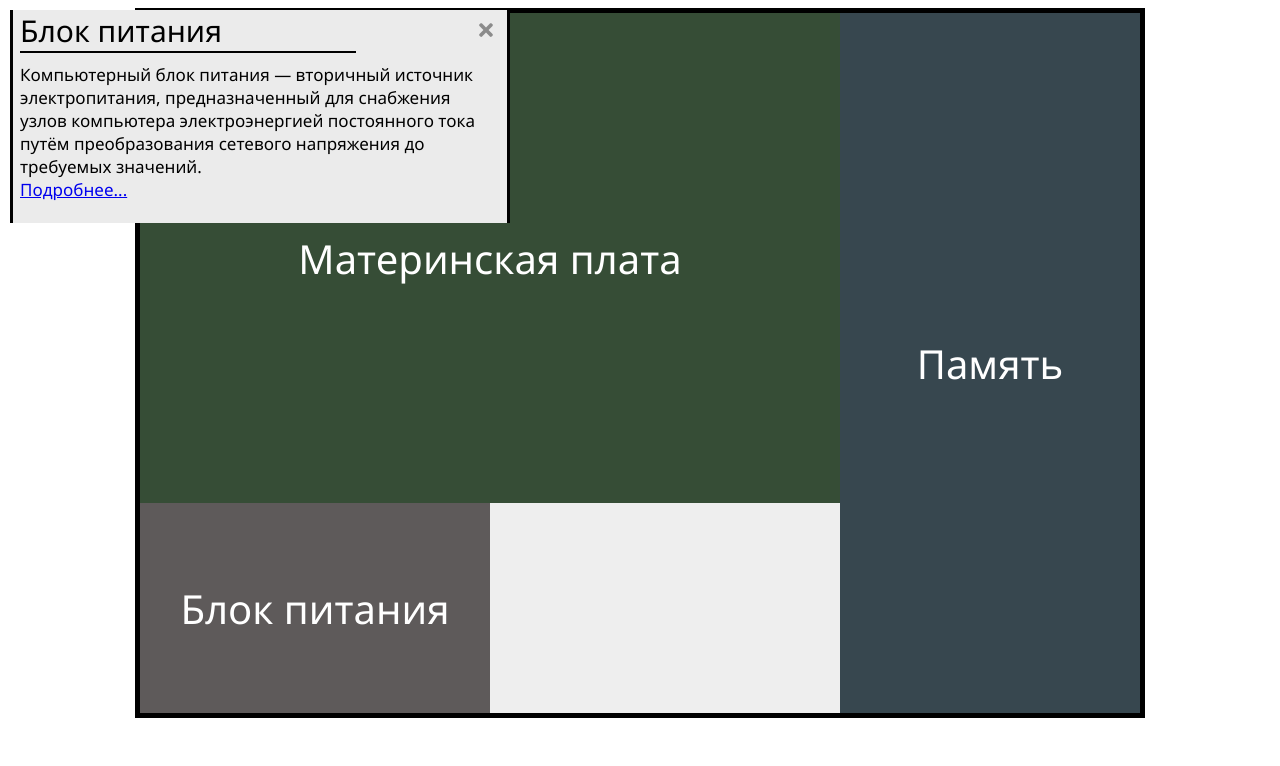
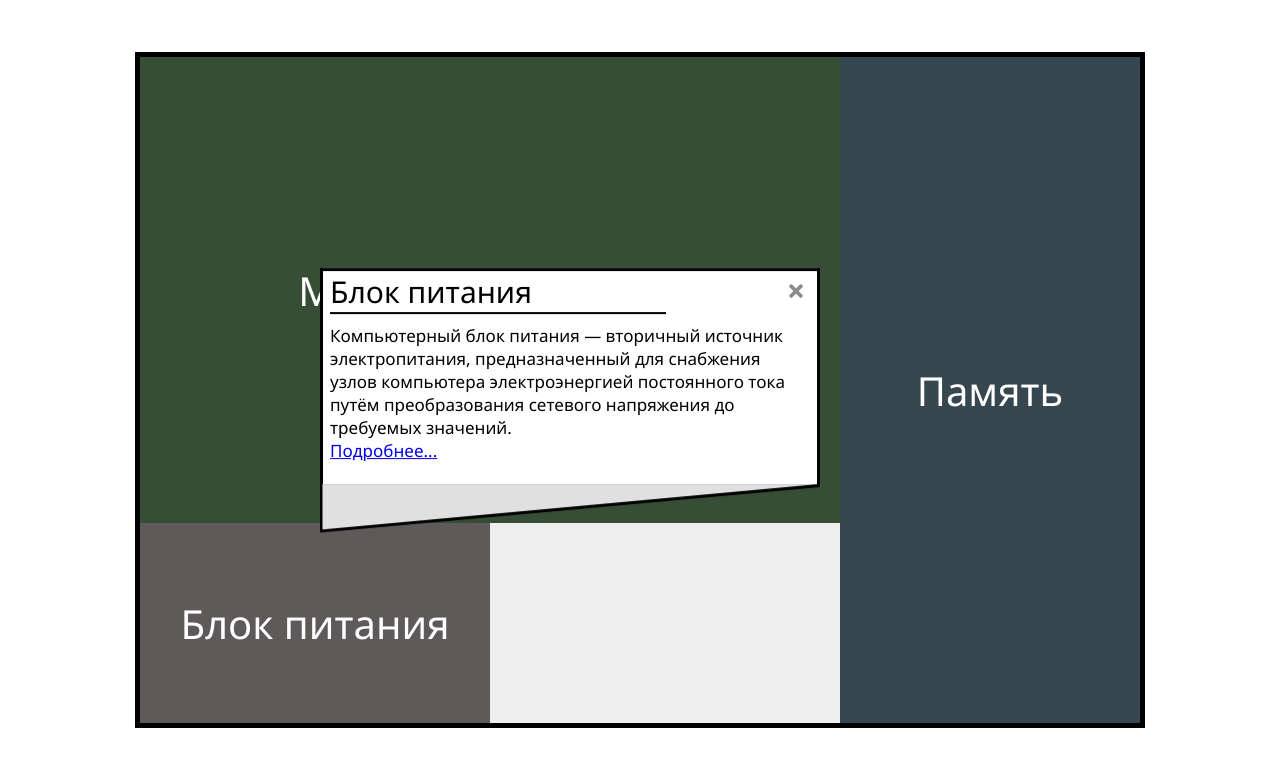
Before and after one commit to Yarishe/schoolProject, a plain HTML site: page new_index.html in a window 1280 px wide. Both pictures are taken after a click on the element "Блок питания". Shown: the top 766 px of the page. Drawn offline with Linux system fonts and the light colour scheme.

Commit message:
added info window auto relocation feature and device pointer

```diff
--- a/css/new_style.css
+++ b/css/new_style.css
@@ -17,29 +17,37 @@ main {
     justify-content: space-between;
 }
 
-#returnBtn {
+.rb-wrapper {
     width: 150px;
+    display: flex;
+    padding-top: 10px;
 }
 
-#returnBtn svg {
+#returnBtn {
     width: 40px;
     height: 40px;
     text-align: center;
     margin-right: 10px;
-    margin-top: 10px;
-    color: rgb(110, 110, 110);
+    color: #6e6e6e;
     font-size: 30px;
+    cursor: pointer;
 }
 
-/* Center ::after's content vertically ! */
-#returnBtn::after {
-    content: "Назад";
+.rb-title {
     font-size: 25px;
     transition: 0.25s all;
+    transition: 0s display;
     opacity: 0;
+    display: flex;
+    align-items: center;
+    cursor: default;
 }
 
-#returnBtn:hover::after {
+#returnBtn:hover {
+    color: #000;
+}
+
+#returnBtn:hover ~ .rb-title {
     opacity: 1;
 }
 
@@ -70,7 +78,6 @@ main {
 /* Motherboard */
 #motherBoard-detailed {
     border: 5px solid #000;
-    transform: skew(-30deg);
     display: flex;
     flex-direction: column;
     background-color: #364d36;
@@ -88,6 +95,7 @@ main {
     width: 60%;
     height: 40%;
     align-self: center;
+    display: flex;
 }
 
 /* ---- Devices ---- */
@@ -127,8 +135,8 @@ main {
 
 .CPU-wrapper {
     width: 20%;
-    height: 25%;
-    align-self: center;
+    height: 30%;
+    align-self: flex-end;
 }
 
 .device[data-name="CPU"] {
@@ -147,7 +155,7 @@ main {
     transition: 0.2s all;
 }
 
-.cooler-moved {
+.remove {
     transform: translateY(-210%) !important;
 
     -webkit-box-shadow: 19px 30px 57px -25px rgba(0,0,0,0.57);
@@ -172,6 +180,7 @@ main {
     height: 15%;
     background-color: #686666;
     font-size: 25px;
+    align-self: center;
 }
 
 /* ================================== */
@@ -196,19 +205,51 @@ main {
 }
 
 /* ---- Info window ---- */
+.iw-outerWrapper {
+    width: 1000px;
+    height: 700px;
+    margin: 0 auto;
+    transform: translateY(-100.7%);
+    pointer-events: none;
+}
+
 #infoWindow {
     width: 500px;
     height: auto;
-    position: absolute;
-    background-color: #ebebeb;
-    left: 10px;
-    top: 10px;
+    position: relative;
+    display: flex;
+    flex-direction: column;
+    pointer-events: all;
 }
 
-.iw-wrapper {
+.pointerAtBottom {
+    flex-direction: column-reverse !important;
+}
+
+.pointerReversed {
+    -moz-transform: scaleX(-1);
+    -o-transform: scaleX(-1);
+    -webkit-transform: scaleX(-1);
+    transform: scaleX(-1);
+}
+
+#bubblePointer-top {
+    display: block;
+}
+
+#iw-innerWrapper {
     padding: 0px 7px 7px 7px;
     border-left: 3px solid #000;
     border-right: 3px solid #000;
+    background-color: #fff;
+}
+
+.topBorder {
+    border-top: 3px solid #000;
+}
+
+.bottomBorder {
+    border-bottom: 3px solid #000;
 }
 
 .top-section {
@@ -229,6 +270,7 @@ main {
     top: 10px;
     left: 25%;
     color: #8b8b8b;
+    cursor: pointer;
 }
 
 #windowCloseBtn:hover {
@@ -259,6 +301,7 @@ main {
     border-radius: 5px;
     font-size: 15px;
     font-weight: bold;
+    cursor: pointer;
 }
 
 .btn:hover {
--- a/js/new_main.js
+++ b/js/new_main.js
@@ -5,6 +5,7 @@ const
 
     infWindow = {
         elem: document.getElementById('infoWindow'),
+        wrapper: document.getElementById('iw-innerWrapper'),
 
         current: undefined,
         title: document.getElementById('title'),
@@ -13,15 +14,95 @@ const
 
         detailBtn: document.getElementById('detailBtn'),
         removeBtn: document.getElementById('removeBtn'),
-        closeBtn: document.getElementById('windowCloseBtn')
+        closeBtn: document.getElementById('windowCloseBtn'),
+
+        setPosition: function(cords) {
+            let
+                left = cords[0],
+                top = cords[1];
+            this.elem.setAttribute('style', 'left: ' + left + '% ; top: ' + top + '% ;');
+        },
+
+        setBorder: function(pointerPos) {
+            if (pointerPos != 'top') {
+                this.wrapper.classList.remove('bottomBorder');
+                this.wrapper.classList.add('topBorder');
+            }
+                else if (pointerPos != 'bottom') {
+                    this.wrapper.classList.remove('topBorder');
+                    this.wrapper.classList.add('bottomBorder');
+                }
+        }
+    },
+
+    bubblePointer = {
+        elem: document.getElementById('bubblePointer'),
+        context: function() {
+            return this.elem.getContext('2d');
+        },
+
+        draw: function(pos) {
+            let
+                ctx = this.context(),
+                width = 500,
+                height = 50;
+
+            ctx.lineWidth = 3;
+            ctx.fillStyle = '#e0e0e0';
+
+            if (pos == 'top') {
+                ctx.beginPath();
+                ctx.moveTo(1, height);
+                ctx.lineTo(1, 3);
+                ctx.lineTo(width + 15, height);
+                ctx.fill();
+                ctx.stroke();
+            }
+
+            if (pos == 'bottom') {
+                ctx.beginPath();
+                ctx.moveTo(1, 0);
+                ctx.lineTo(1, height - 3);
+                ctx.lineTo(width + 15, 0);
+                ctx.fill();
+                ctx.stroke();
+            }
+        },
+
+        clear: function() {
+            let
+                ctx = this.context(),
+                width = 500,
+                height = 50;
+
+            ctx.clearRect(0, 0, width, height);
+        },
+
+        setPosition: function(pos) {
+            if (pos == 'top') {
+                infWindow.elem.classList.remove('pointerAtBottom');
+            }
+
+            if (pos == 'bottom') {
+                infWindow.elem.classList.add('pointerAtBottom');
+            }
+        },
+
+        setHeading: function(heading) {
+            if (heading == 'left') {
+                this.elem.classList.remove('pointerReversed');
+            }
+
+            if (heading == 'right') {
+                this.elem.classList.add('pointerReversed');
+            }
+        }
     };
 
 var
     currentDetailElem;
 
-
-
-//Обработчики событий--------
+//Event listeners--------
 returnBtn.addEventListener('click', function(){
     show(mainPC);
     hide(returnBtn);
@@ -31,6 +112,7 @@ returnBtn.addEventListener('click', function(){
 
 for (let i = 0; i < device.length; i++) {
     device[i].addEventListener('click', function() {
+        clearInfWindow();
         genInfWindow(device[i]);
     })
 }
@@ -65,7 +147,7 @@ infWindow.removeBtn.addEventListener('click', function() {
         }
 })
 
-//Генератор окон--------
+//Info window generator--------
 function genInfWindow (currentDevice) {
     let
         name = currentDevice.dataset.name;
@@ -78,12 +160,23 @@ function genInfWindow (currentDevice) {
     infWindow.descr.innerHTML = info.descr;
     infWindow.url.setAttribute('href', info.url);
 
+    bubblePointer.setPosition(info.bubblePointerPosition);
+    bubblePointer.clear();
+    bubblePointer.draw(info.bubblePointerPosition);
+    bubblePointer.setHeading(info.bubblePointerHeading);
+
+    infWindow.setPosition(info.infWindowCords);
+    infWindow.setBorder(info.bubblePointerPosition);
+
     if (info.detail) {
         show(infWindow.detailBtn);
     }
 
     if (info.remove) {
         show(infWindow.removeBtn);
+        if (currentDevice.classList.contains('remove')) {
+            infWindow.setPosition(info.infWindowCordsForRemoved);
+        }
     }
 }
 
@@ -99,7 +192,7 @@ function clearInfWindow () {
 }
 
 
-//Прочее--------
+//Other--------
 function show (elem) {
     elem.classList.remove('hide');
 }
@@ -108,11 +201,9 @@ function hide (elem) {
     elem.classList.add('hide');
 }
 
-
-//Инфа--------------------------------------------
+//Device info--------------------------------------------
 
 // DEVICE: {
-//     key: 'device',  | Ключ для записи в Session Storage, аналогичен id связанного элемента
 //     title: 'Деталь', | Название детали
 //     descr: 'Деталь такая-то, делает то-то', | Описание детали
 //     url: 'https://ru.wikipedia.org/wiki/%D0%94%D0%B5%D1%82%D0%B0%D0%BB%D1%8C', | Ссылка на статью в Интернете о детали
@@ -127,7 +218,10 @@ const
             descr: 'Матери́нская (систе́мная) пла́та — печатная плата, являющаяся основой построения модульного устройства, например — компьютера.',
             url: 'https://ru.wikipedia.org/wiki/%D0%9C%D0%B0%D1%82%D0%B5%D1%80%D0%B8%D0%BD%D1%81%D0%BA%D0%B0%D1%8F_%D0%BF%D0%BB%D0%B0%D1%82%D0%B0',
             detail: true,
-            remove: false
+            remove: false,
+            infWindowCords: [50, 66],
+            bubblePointerPosition: 'top',
+            bubblePointerHeading: 'left'
         },
 
         powerSupply: {
@@ -135,7 +229,10 @@ const
             descr: 'Компьютерный блок питания — вторичный источник электропитания, предназначенный для снабжения узлов компьютера электроэнергией постоянного тока путём преобразования сетевого напряжения до требуемых значений.',
             url: 'https://ru.wikipedia.org/wiki/%D0%9A%D0%BE%D0%BC%D0%BF%D1%8C%D1%8E%D1%82%D0%B5%D1%80%D0%BD%D1%8B%D0%B9_%D0%B1%D0%BB%D0%BE%D0%BA_%D0%BF%D0%B8%D1%82%D0%B0%D0%BD%D0%B8%D1%8F',
             detail: false,
-            remove: false
+            remove: false,
+            infWindowCords: [18, 35],
+            bubblePointerPosition: 'bottom',
+            bubblePointerHeading: 'left'
         },
 
         dataStorage: {
@@ -143,7 +240,10 @@ const
             descr: 'Запомина́ющее устро́йство — устройство, предназначенное для записи и хранения данных. В основе работы запоминающего устройства может лежать любой физический эффект, обеспечивающий приведение системы к двум или более устойчивым состояниям. Устройство, реализующее компьютерную память.',
             url: 'https://ru.wikipedia.org/wiki/%D0%97%D0%B0%D0%BF%D0%BE%D0%BC%D0%B8%D0%BD%D0%B0%D1%8E%D1%89%D0%B5%D0%B5_%D1%83%D1%81%D1%82%D1%80%D0%BE%D0%B9%D1%81%D1%82%D0%B2%D0%BE',
             detail: true,
-            remove: false
+            remove: false,
+            infWindowCords: [31, 54],
+            bubblePointerPosition: 'top',
+            bubblePointerHeading: 'right'
         },
 
         GPU: {
@@ -151,7 +251,10 @@ const
             descr: 'Видеока́рта (также видеоада́птер, графический ада́птер, графи́ческая пла́та, графи́ческая ка́рта, графи́ческий ускори́тель) — устройство, преобразующее графический образ, хранящийся как содержимое памяти компьютера (или самого адаптера), в форму, пригодную для дальнейшего вывода на экран монитора.',
             url: 'https://ru.wikipedia.org/wiki/%D0%92%D0%B8%D0%B4%D0%B5%D0%BE%D0%BA%D0%B0%D1%80%D1%82%D0%B0',
             detail: false,
-            remove: false
+            remove: false,
+            infWindowCords: [52, 38],
+            bubblePointerPosition: 'bottom',
+            bubblePointerHeading: 'left'
         },
 
         CPU: {
@@ -159,7 +262,10 @@ const
             descr: 'Центра́льный проце́ссор — электронный блок, либо интегральная схема (микропроцессор), исполняющая машинные инструкции (код программ), главная часть аппаратного обеспечения компьютера или программируемого логического контроллера. Иногда называют микропроцессором или просто процессором.',
             url: 'https://ru.wikipedia.org/wiki/%D0%A6%D0%B5%D0%BD%D1%82%D1%80%D0%B0%D0%BB%D1%8C%D0%BD%D1%8B%D0%B9_%D0%BF%D1%80%D0%BE%D1%86%D0%B5%D1%81%D1%81%D0%BE%D1%80',
             detail: false,
-            remove: false
+            remove: false,
+            infWindowCords: [47, 49],
+            bubblePointerPosition: 'top',
+            bubblePointerHeading: 'left'
         },
 
         cooler: {
@@ -167,7 +273,11 @@ const
             descr: 'Ку́лер или охладитель — совокупность вентилятора с радиатором, устанавливаемых на электронные компоненты компьютера с повышенным тепловыделением (обычно более 5 Вт): центральный процессор, графический процессор, микросхемы чипсета.',
             url: 'https://ru.wikipedia.org/wiki/%D0%9A%D1%83%D0%BB%D0%B5%D1%80_(%D1%81%D0%B8%D1%81%D1%82%D0%B5%D0%BC%D0%B0_%D0%BE%D1%85%D0%BB%D0%B0%D0%B6%D0%B4%D0%B5%D0%BD%D0%B8%D1%8F)',
             detail: false,
-            remove: true
+            remove: true,
+            infWindowCords: [46, 2],
+            infWindowCordsForRemoved: [46, -17],
+            bubblePointerPosition: 'bottom',
+            bubblePointerHeading: 'left'
         },
 
         RAM: {
@@ -175,7 +285,10 @@ const
             descr: 'Операти́вная па́мять или операти́вное запомина́ющее устро́йство (ОЗУ) — энергозависимая часть системы компьютерной памяти, в которой во время работы компьютера хранится выполняемый машинный код (программы), а также входные, выходные и промежуточные данные, обрабатываемые процессором.',
             url: 'https://ru.wikipedia.org/wiki/%D0%9E%D0%BF%D0%B5%D1%80%D0%B0%D1%82%D0%B8%D0%B2%D0%BD%D0%B0%D1%8F_%D0%BF%D0%B0%D0%BC%D1%8F%D1%82%D1%8C',
             detail: false,
-            remove: false
+            remove: false,
+            infWindowCords: [29, 49],
+            bubblePointerPosition: 'top',
+            bubblePointerHeading: 'right'
         },
 
         HDD: {
@@ -183,7 +296,10 @@ const
             descr: 'Накопи́тель на жёстких магни́тных ди́сках, или НЖМД, жёсткий диск, винчестер — запоминающее устройство (устройство хранения информации) произвольного доступа, основанное на принципе магнитной записи. Является основным накопителем данных в большинстве компьютеров.',
             url: 'https://ru.wikipedia.org/wiki/%D0%96%D1%91%D1%81%D1%82%D0%BA%D0%B8%D0%B9_%D0%B4%D0%B8%D1%81%D0%BA',
             detail: false,
-            remove: false
+            remove: false,
+            infWindowCords: [29, 62],
+            bubblePointerPosition: 'top',
+            bubblePointerHeading: 'left'
         },
 
         drive: {
@@ -191,7 +307,10 @@ const
             descr: 'Дисковод — устройство компьютера, позволяющее осуществить чтение и запись информации на съёмный носитель информации. Основное назначение дисковода в рамках концепции иерархии памяти — организация долговременной памяти.',
             url: 'https://ru.wikipedia.org/wiki/%D0%94%D0%B8%D1%81%D0%BA%D0%BE%D0%B2%D0%BE%D0%B4',
             detail: false,
-            remove: false
+            remove: false,
+            infWindowCords: [59, 67],
+            bubblePointerPosition: 'top',
+            bubblePointerHeading: 'left'
         },
 
         SSD: {
@@ -199,6 +318,9 @@ const
             descr: 'Твердотельный накопитель — компьютерное энергонезависимое немеханическое запоминающее устройство на основе микросхем памяти, альтернатива HDD. Наиболее распространённый вид твердотельных накопителей использует для хранения информации флеш-память',
             url: 'https://ru.wikipedia.org/wiki/%D0%A2%D0%B2%D0%B5%D1%80%D0%B4%D0%BE%D1%82%D0%B5%D0%BB%D1%8C%D0%BD%D1%8B%D0%B9_%D0%BD%D0%B0%D0%BA%D0%BE%D0%BF%D0%B8%D1%82%D0%B5%D0%BB%D1%8C',
             detail: false,
-            remove: false
+            remove: false,
+            infWindowCords: [21, 64],
+            bubblePointerPosition: 'top',
+            bubblePointerHeading: 'right'
         }
     };
--- a/new_index.html
+++ b/new_index.html
@@ -11,9 +11,10 @@
     <!-- add header -->
 
     <main>
-        <!-- ==== Return buttom==== -->
-        <div id="returnBtn" class="hide">
-            <svg aria-hidden="true" focusable="false" data-prefix="fas" data-icon="chevron-left" class="svg-inline--fa fa-chevron-left fa-w-10" role="img" xmlns="http://www.w3.org/2000/svg" viewBox="0 0 320 512"><path fill="currentColor" d="M34.52 239.03L228.87 44.69c9.37-9.37 24.57-9.37 33.94 0l22.67 22.67c9.36 9.36 9.37 24.52.04 33.9L131.49 256l154.02 154.75c9.34 9.38 9.32 24.54-.04 33.9l-22.67 22.67c-9.37 9.37-24.57 9.37-33.94 0L34.52 272.97c-9.37-9.37-9.37-24.57 0-33.94z"></path></svg>
+        <!-- ==== Return buttom ==== -->
+        <div class="rb-wrapper">
+            <svg id="returnBtn" class="hide" aria-hidden="true" focusable="false" data-prefix="fas" data-icon="chevron-left" class="svg-inline--fa fa-chevron-left fa-w-10" role="img" xmlns="http://www.w3.org/2000/svg" viewBox="0 0 320 512"><path fill="currentColor" d="M34.52 239.03L228.87 44.69c9.37-9.37 24.57-9.37 33.94 0l22.67 22.67c9.36 9.36 9.37 24.52.04 33.9L131.49 256l154.02 154.75c9.34 9.38 9.32 24.54-.04 33.9l-22.67 22.67c-9.37 9.37-24.57 9.37-33.94 0L34.52 272.97c-9.37-9.37-9.37-24.57 0-33.94z"></path></svg>
+            <span class="rb-title">Назад</span>
         </div>
 
         <!-- ==== Screens ==== -->
@@ -54,12 +55,14 @@
                 <div id="SSD" class="device" data-name="SSD">ССД диск</div>
             </div>
         </div>
+    </main>
 
-        <!-- ==== Info window ==== -->
+    <!-- ==== Info window ==== -->
+    <div class="iw-outerWrapper">
         <div id="infoWindow" class="hide">
-            <!-- <canvas id="bubblePointer-top"></canvas> -->
+            <canvas id="bubblePointer" width="500" height="50"></canvas>
 
-            <div class="iw-wrapper">
+            <div id="iw-innerWrapper">
                 <div class="top-section">
                     <span id="title"></span>
                     <svg id="windowCloseBtn" aria-hidden="true" focusable="false" data-prefix="fas" data-icon="times" class="svg-inline--fa fa-times fa-w-11" role="img" xmlns="http://www.w3.org/2000/svg" viewBox="0 0 352 512"><path fill="currentColor" d="M242.72 256l100.07-100.07c12.28-12.28 12.28-32.19 0-44.48l-22.24-22.24c-12.28-12.28-32.19-12.28-44.48 0L176 189.28 75.93 89.21c-12.28-12.28-32.19-12.28-44.48 0L9.21 111.45c-12.28 12.28-12.28 32.19 0 44.48L109.28 256 9.21 356.07c-12.28 12.28-12.28 32.19 0 44.48l22.24 22.24c12.28 12.28 32.2 12.28 44.48 0L176 322.72l100.07 100.07c12.28 12.28 32.2 12.28 44.48 0l22.24-22.24c12.28-12.28 12.28-32.19 0-44.48L242.72 256z"></path></svg>
@@ -67,7 +70,7 @@
 
                 <div class="mid-section">
                     <span id="descr"></span>
-                    <a href="" id="url">Подробнее...</a>
+                    <a href="" id="url" title="Wikipedia">Подробнее...</a>
                 </div>
 
                 <div class="bottom-section">
@@ -75,10 +78,8 @@
                     <div id="removeBtn" class="btn hide">Убрать</div>
                 </div>
             </div>
-
-            <!-- <canvas id="bubblePointer-bottom"></canvas> -->
         </div>
-    </main>
+    </div>
 
     <!-- add footer -->
 
```
